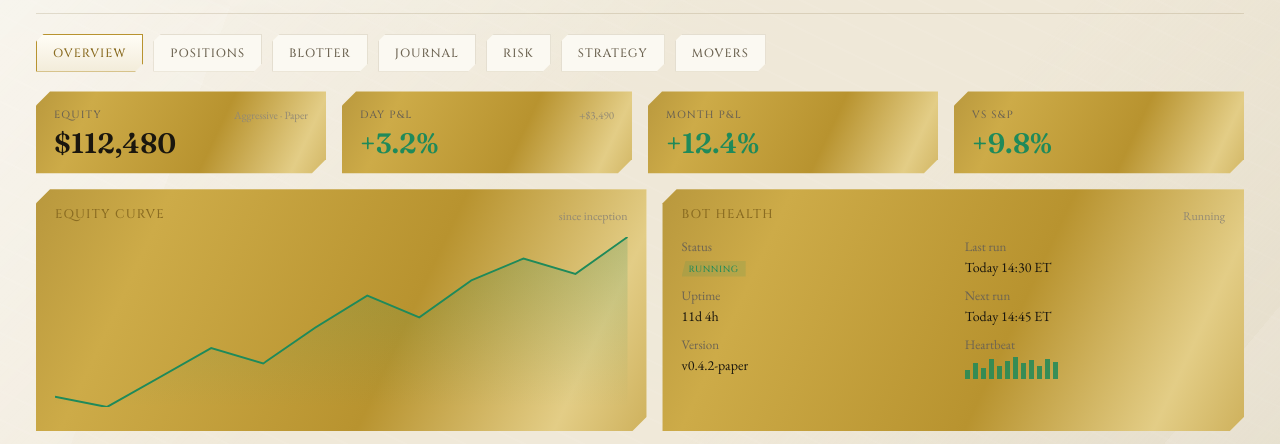
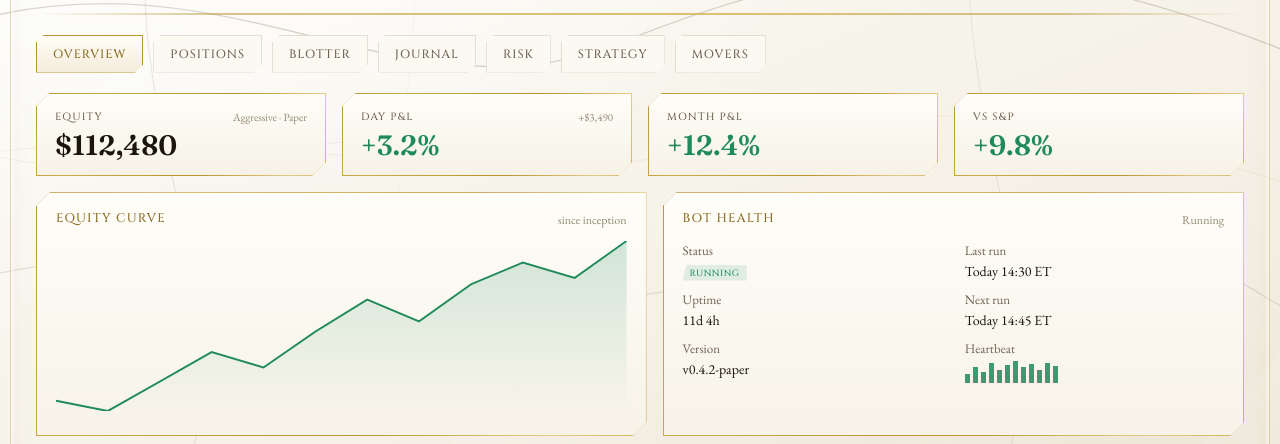
Before and after one commit to cjstancin/trading-agent-dimsyl, a plain HTML site: page dashboard/index.html in a window 1280 px wide. Shown: the part 90-534 px from the top of the page. Drawn offline with nearby package versions, Linux system fonts and the light colour scheme.

Commit message:
Claude design changes

```diff
--- a/dashboard/index.html
+++ b/dashboard/index.html
@@ -18,16 +18,24 @@
   *{box-sizing:border-box}html,body{margin:0;padding:0}
   body{color:var(--ink);font:16px/1.5 var(--body);min-height:100vh;overflow-x:hidden;
     background:
-      linear-gradient(135deg,rgba(255,255,255,.6),transparent 38%),
-      linear-gradient(312deg,rgba(214,206,184,.55),transparent 42%),
-      repeating-linear-gradient(26deg,rgba(255,255,255,.04) 0 2px,transparent 2px 26px),
-      #efe8d8 fixed}
+      radial-gradient(120% 90% at 12% -5%,rgba(255,255,255,.95),transparent 46%),
+      radial-gradient(130% 110% at 88% 105%,rgba(226,219,200,.5),transparent 52%),
+      linear-gradient(158deg,#fcfbf7 0%,#f5f1e7 52%,#ece5d5 100%) fixed}
   a{color:inherit}
-  .facets{position:fixed;inset:0;z-index:0;pointer-events:none;opacity:.5;
-    background:conic-gradient(from 200deg at 18% 12%,rgba(255,255,255,.5),transparent 25%,rgba(210,200,176,.4) 50%,transparent 75%),conic-gradient(from 40deg at 84% 80%,rgba(255,255,255,.45),transparent 30%,rgba(205,194,168,.35) 60%,transparent 85%);mix-blend-mode:soft-light}
+  .facets{position:fixed;inset:0;z-index:0;pointer-events:none;opacity:.4;
+    background:conic-gradient(from 210deg at 16% 10%,rgba(255,255,255,.6),transparent 22%,rgba(214,204,180,.3) 48%,transparent 72%),conic-gradient(from 40deg at 86% 82%,rgba(255,255,255,.5),transparent 26%,rgba(206,195,168,.28) 58%,transparent 86%);mix-blend-mode:soft-light}
+  /* Veined white-marble layer (procedural SVG, static) — gives the alabaster real depth. */
+  .marble{position:fixed;inset:0;z-index:0;pointer-events:none;opacity:.6;mix-blend-mode:multiply}
+  .marble svg{width:100%;height:100%;display:block}
+  /* Gilt frame frill — hairline gold border, white inner liner, soft inner glow + corner diamonds. */
+  .frame{position:fixed;inset:10px;z-index:1;pointer-events:none;border:1px solid rgba(184,147,47,.32);
+    box-shadow:inset 0 0 0 3px rgba(255,255,255,.4),inset 0 0 26px rgba(138,108,34,.06)}
+  .cnr{position:absolute;color:var(--gold);font-size:10px;line-height:1;opacity:.55;text-shadow:0 0 6px rgba(184,147,47,.4)}
+  .cnr.tl{top:-6px;left:-6px}.cnr.tr{top:-6px;right:-6px}.cnr.bl{bottom:-6px;left:-6px}.cnr.br{bottom:-6px;right:-6px}
+  @media(max-width:640px){.frame{inset:6px}}
   .wrap{position:relative;z-index:2;max-width:1260px;margin:0 auto;padding:28px 26px 46px}
   header{display:flex;justify-content:space-between;align-items:center;gap:14px;flex-wrap:wrap;margin-bottom:20px;
-    border-bottom:1px solid var(--line);padding-bottom:16px}
+    border-bottom:2px solid;border-image:linear-gradient(90deg,transparent,rgba(184,147,47,.55) 16%,rgba(216,182,89,.85) 50%,rgba(184,147,47,.55) 84%,transparent) 1;padding-bottom:16px}
   .brand{display:flex;align-items:center;gap:14px}
   .mark{font-size:22px;color:var(--gold)}
   .switch{position:relative}
@@ -56,16 +64,20 @@
     clip-path:polygon(8px 0,100% 0,100% calc(100% - 8px),calc(100% - 8px) 100%,0 100%,0 8px)}
   .tab:hover{color:var(--ink);border-color:var(--gold)}
   .tab.active{color:var(--goldd);border-color:var(--gold);background:linear-gradient(180deg,#fffdf6,#f3ecda)}
-  .card{position:relative;background:var(--card);padding:17px 19px;clip-path:var(--clip);transition:transform .07s linear;margin-bottom:16px}
-  .card::before{content:'';position:absolute;inset:-1.5px;z-index:-1;clip-path:var(--clip);
-    background:var(--goldrim);background-size:250% 100%;animation:goldflow 60s linear infinite}
-  /* Slow, subtle sheen — ~5.5x slower and gentler than the old racing gleam. */
+  .card{position:relative;padding:17px 19px;margin-bottom:16px;border:1.6px solid transparent;
+    background:linear-gradient(180deg,#fffdf8,#f7f3e9) padding-box,var(--goldrim) border-box;
+    background-size:auto,250% 100%;animation:goldflow 60s linear infinite;
+    clip-path:var(--clip);box-shadow:inset 0 1px 0 rgba(255,255,255,.7);transition:transform .07s linear}
+  /* Slow, subtle sheen — ~5.5x slower and gentler than the old racing gleam. The gold rim is each card's
+     border-box background layer (cream is the padding-box layer); animating background-position sweeps it. */
   @keyframes goldflow{0%{background-position:0% 0}100%{background-position:250% 0}}
   .clk{cursor:pointer}.clk:hover{transform:translateY(-2px)}
   .kpis{display:grid;grid-template-columns:repeat(4,1fr);gap:16px;margin-bottom:16px}
   @media(max-width:780px){.kpis{grid-template-columns:repeat(2,1fr)}}
-  .kpi{position:relative;background:var(--card);padding:16px 18px;clip-path:var(--clip)}
-  .kpi::before{content:'';position:absolute;inset:-1.5px;z-index:-1;clip-path:var(--clip);background:var(--goldrim);background-size:250% 100%;animation:goldflow 60s linear infinite}
+  .kpi{position:relative;padding:16px 18px;border:1.6px solid transparent;
+    background:linear-gradient(180deg,#fffdf8,#f6f2e7) padding-box,var(--goldrim) border-box;
+    background-size:auto,250% 100%;animation:goldflow 60s linear infinite;
+    clip-path:var(--clip);box-shadow:inset 0 1px 0 rgba(255,255,255,.7)}
   .kpi .lab{font-family:var(--disp);font-size:10.5px;color:var(--mut);text-transform:uppercase;letter-spacing:1.2px}
   .kpi .val{font-family:var(--num);font-size:28px;font-weight:600;margin-top:6px;line-height:1}
   .kpi .hint{position:absolute;top:15px;right:18px;font-size:11px;color:var(--dim)}
@@ -111,6 +123,8 @@
 </head>
 <body>
 <div class="facets"></div>
+<div class="marble" aria-hidden="true"><svg viewBox="0 0 1200 800" preserveAspectRatio="xMidYMid slice" xmlns="http://www.w3.org/2000/svg"><g fill="none" stroke-linecap="round"><path d="M-30,130 C220,60 380,230 580,150 S940,40 1260,180" stroke="#8a8068" stroke-width="1.3" opacity=".5"/><path d="M-30,250 C150,300 320,210 470,250" stroke="#9a907a" stroke-width=".6" opacity=".3"/><path d="M-30,372 C260,300 430,452 720,360 S1040,300 1260,432" stroke="#9a907a" stroke-width="1.05" opacity=".42"/><path d="M-30,610 C230,560 470,690 740,600 S1020,540 1260,652" stroke="#7d7458" stroke-width="1.5" opacity=".46"/><path d="M150,-30 C90,210 240,372 170,572 S250,780 190,840" stroke="#8a8068" stroke-width=".85" opacity=".34"/><path d="M920,-30 C870,190 1000,360 940,560 S1020,780 980,840" stroke="#9a907a" stroke-width=".85" opacity=".3"/><path d="M-30,255 C260,215 440,302 650,250 S990,205 1260,300" stroke="#b8932f" stroke-width=".7" opacity=".24"/><path d="M380,-30 C420,160 320,322 420,520 S360,760 430,840" stroke="#b8932f" stroke-width=".55" opacity=".16"/></g></svg></div>
+<div class="frame" aria-hidden="true"><span class="cnr tl">◆</span><span class="cnr tr">◆</span><span class="cnr bl">◆</span><span class="cnr br">◆</span></div>
 <div class="wrap">
   <header>
     <div class="brand">
@@ -118,10 +132,7 @@
       <div class="switch">
         <div class="title" id="brandbtn">Bull <span class="caret">▾</span></div>
         <div class="subtitle" id="subtitle">Autonomous paper trader · <span id="sampleBadge"></span></div>
-        <div class="switchmenu" id="switchmenu">
-          <a href="https://atlas.cjstancin.com" target="_blank" rel="noopener"><span class="sm-mark" style="color:#7c89c0">✦</span><div><b>Atlas</b><div class="dim small">Advisor &amp; research ↗</div></div></a>
-          <a class="active" onclick="go('overview');toggleSwitch(false)"><span class="sm-mark" style="color:var(--gold)">◆</span><div><b>Bull</b><div class="dim small">Trading console</div></div></a>
-        </div>
+        <div class="switchmenu" id="switchmenu"><!-- built from SITES[] in JS — add a hub there, no markup changes --></div>
       </div>
     </div>
     <div class="hmeta">
@@ -295,7 +306,20 @@ function renderTicker(t){const d=DATA;const p=(d.positions||[]).find(x=>x.t===t)
   deferred=[];const el=$('#tch');if(el)renderChart(el,t,(T.spark||p.spark||[]));
 }
 
-/* ============ SITE SWITCHER + REFRESH ============ */
+/* ============ SITE SWITCHER (data-driven) + REFRESH ============ */
+/* Cross-hub nav. To add a project: add ONE entry to SITES below (and mirror it in the other hubs).
+   id  — unique key; the entry whose id === SITE_ID is the current hub (no link, routes home).
+   name/tag — label + sub-label.  url — hub URL.  mark/color — brand glyph + accent. */
+const SITE_ID='bull';
+const SITES=[
+  {id:'atlas',name:'Atlas',tag:'Advisor & research',url:'https://atlas.cjstancin.com', mark:'✦',color:'#7c89c0'},
+  {id:'bull', name:'Bull', tag:'Trading console',    url:'https://trading.cjstancin.com',mark:'◆',color:'#b8932f'},
+  // {id:'NEW',name:'…',tag:'…',url:'https://….cjstancin.com',mark:'★',color:'#5a8'},
+];
+function buildSwitcher(){const m=$('#switchmenu');if(!m)return;
+  m.innerHTML=SITES.map(s=>{const cur=s.id===SITE_ID;
+    return `<a class="${cur?'active':''}" ${cur?`onclick="go('overview');toggleSwitch(false)"`:`href="${s.url}" target="_blank" rel="noopener"`}><span class="sm-mark" style="color:${s.color}">${s.mark}</span><div><b>${esc(s.name)}</b><div class="dim small">${esc(s.tag)}${cur?'':' ↗'}</div></div></a>`;
+  }).join('');}
 function toggleSwitch(f){$('#switchmenu').classList.toggle('open',f);}
 $('#brandbtn').onclick=e=>{e.stopPropagation();$('#switchmenu').classList.toggle('open');};
 document.addEventListener('click',()=>$('#switchmenu').classList.remove('open'));
@@ -305,7 +329,7 @@ function chrome(){const d=DATA;$('#botstate').textContent=((d.bot||{}).status||'
 $('#reload').onclick=async()=>{await pull();chrome();route();};
 
 /* ============ BOOT ============ */
-async function boot(){await pull();chrome();route();}
+async function boot(){buildSwitcher();await pull();chrome();route();}
 /* Page re-pulls status.json every 5 min (free). Only the Bull agent routine that REGENERATES it costs credits. */
 setInterval(async()=>{await pull();chrome();const v=(location.hash||'#/overview').replace('#/','').split('/')[0];if(v!=='ticker')route();},300000);
 boot();
```
